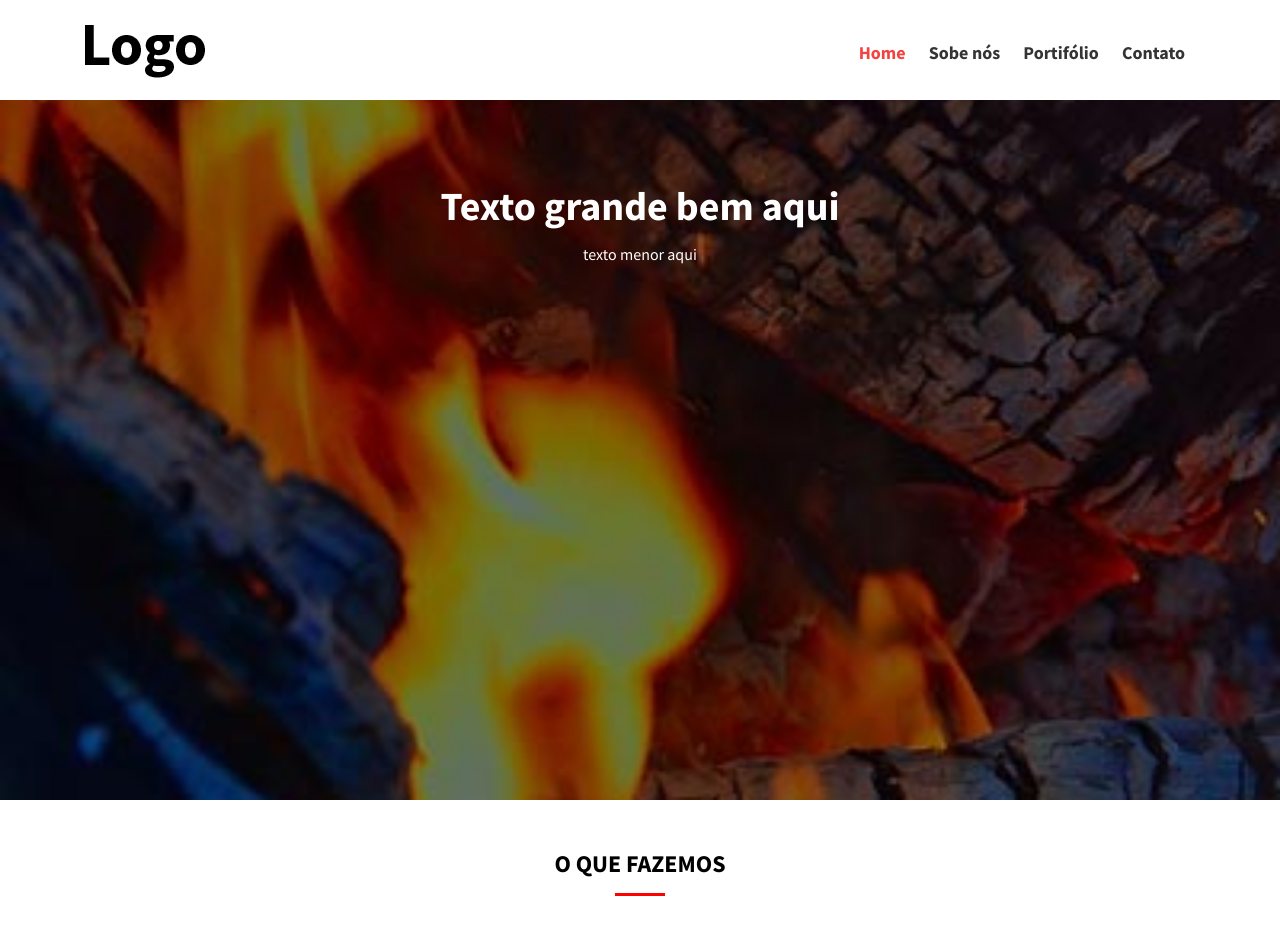
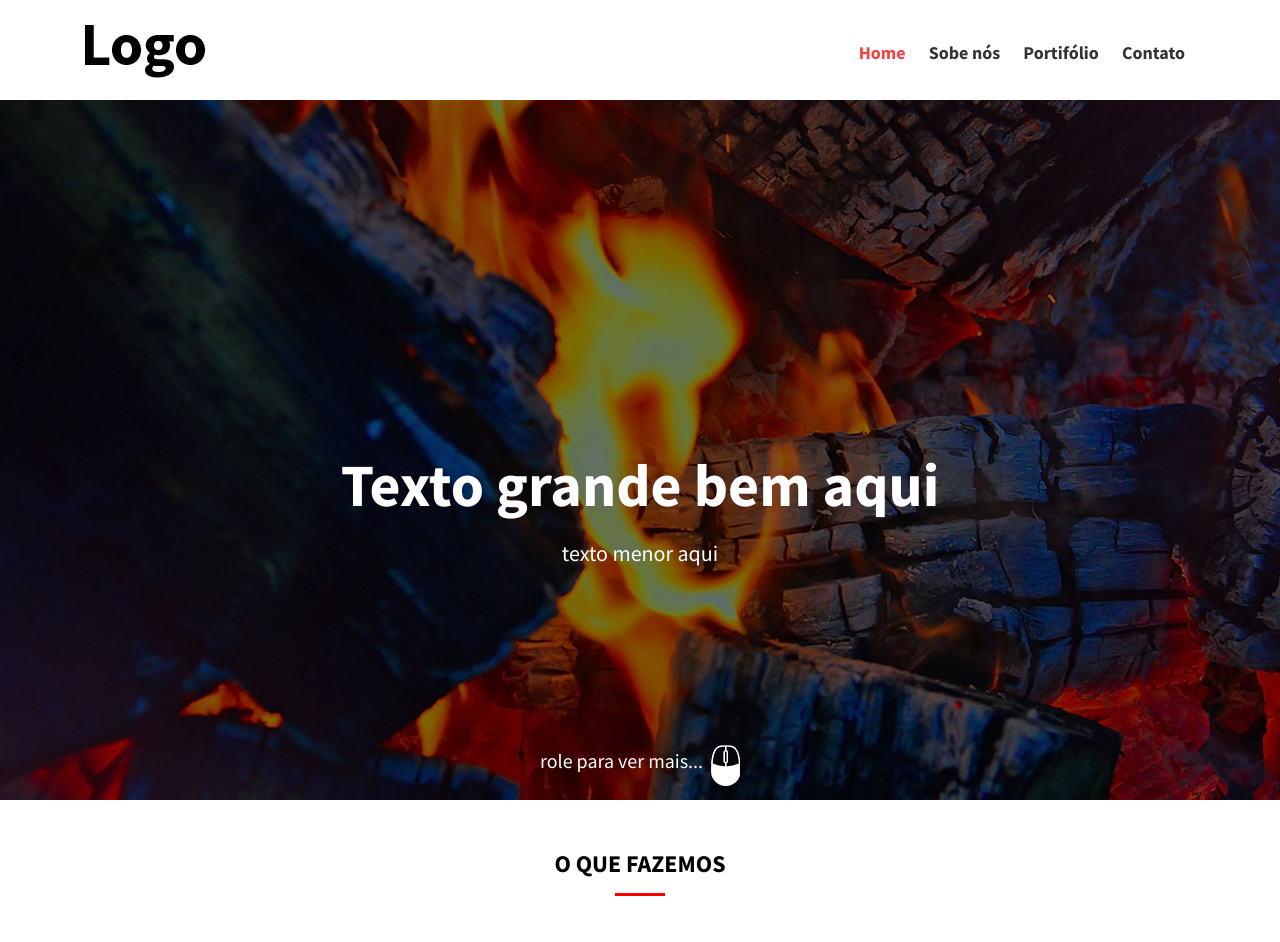
Before and after one commit to leosouza-dev/mobile-first, a PHP site: page / in a window 1280 px wide. Shown: the top 942 px of the page. Run offline with PHP 8.4, Linux system fonts and the light colour scheme.

Commit message:
Cabeçalho principal da index finalizado

```diff
--- a/css/style.css
+++ b/css/style.css
@@ -504,7 +504,8 @@ body {
         display: none; } }
   .menu-principal__lista {
     padding: 0;
-    list-style: none; }
+    list-style: none;
+    transition: all 200ms ease-out; }
     @media (min-width: 768px) {
       .menu-principal__lista li {
         display: inline-block;
@@ -515,7 +516,9 @@ body {
     color: #343434;
     margin-bottom: 10px;
     display: block;
-    font-size: 18px; }
+    font-size: 18px;
+    height: 20px;
+    transition: all 200ms ease-out; }
   .menu-principal__item--atual {
     color: #f44242; }
   @media (max-width: 767px) {
@@ -584,17 +587,40 @@ body {
   text-align: center;
   padding: 50px 0;
   padding-top: 150px; }
+  .cabecalho-home__titulo {
+    font-size: 40px;
+    margin-bottom: 0;
+    font-weight: bold; }
+  .cabecalho-home__role {
+    display: none; }
+  @media (min-width: 768px) {
+    .cabecalho-home {
+      background-image: url(../img/cabecalho-home-bg-md.jpg); } }
   @media (min-width: 992px) {
     .cabecalho-home {
-      height: 100vh; } }
-
-.cabecalho-home__titulo {
-  font-size: 40px;
-  margin-bottom: 0;
-  font-weight: bold; }
-
-.cabecalho-home__role {
-  display: none; }
+      height: 100vh; }
+      .cabecalho-home__titulo {
+        font-size: 60px;
+        margin-top: 300px; }
+      .cabecalho-home__subtitulo {
+        font-size: 22px; }
+      .cabecalho-home__role {
+        position: absolute;
+        background: url(../img/icone-mouse.png) no-repeat center right;
+        display: block;
+        color: #FFF;
+        left: 50%;
+        bottom: 10px;
+        height: 50px;
+        width: 200px;
+        text-align: left;
+        font-size: 20px;
+        text-decoration: none;
+        line-height: 42px;
+        margin-left: -100px; } }
+  @media (min-width: 1200px) {
+    .cabecalho-home {
+      background-image: url(../img/cabecalho-home-bg-xl.jpg); } }
 
 /* lista de serviços */
 .home__titulo {
--- a/sass/components/_menu-principal.scss
+++ b/sass/components/_menu-principal.scss
@@ -37,6 +37,7 @@
                 margin: 0 10px;
             }
         }
+        transition: all 200ms ease-out;
     }
 
     &__item{
@@ -46,6 +47,8 @@
         margin-bottom: 10px;
         display: block;
         font-size: 18px;
+        height: 20px;
+        transition: all 200ms ease-out;
     }
 
     &__item--atual{
--- a/sass/pages/_pagina-inicial.scss
+++ b/sass/pages/_pagina-inicial.scss
@@ -6,20 +6,53 @@
     padding: 50px 0;
     padding-top: 150px;
 
+    &__titulo{
+        font-size: 40px;
+        margin-bottom: 0;
+        font-weight: bold;
+    }
+
+    &__role{
+        display: none;
+    }
+
+
+    @media(min-width: $breackpoint-md){
+        background-image: url(../img/cabecalho-home-bg-md.jpg);
+    }
+
     @media(min-width: $breackpoint-lg){
         height: 100vh;
+        &__titulo{
+            font-size: 60px;
+            margin-top: 300px;
+        }
+        &__subtitulo{
+            font-size: 22px;
+        }
+        &__role{
+            position: absolute;
+            background: url(../img/icone-mouse.png) no-repeat center right;
+            display: block;
+            color: #FFF;
+            left: 50%;
+            bottom: 10px;
+            height: 50px;
+            width: 200px;
+            text-align: left;
+            font-size: 20px;
+            text-decoration: none;
+            line-height: 42px;
+            margin-left: -100px;
+        }
+    }
+
+    @media(min-width: $breackpoint-xl){
+        background-image: url(../img/cabecalho-home-bg-xl.jpg);
     }
 }
 
-.cabecalho-home__titulo{
-    font-size: 40px;
-    margin-bottom: 0;
-    font-weight: bold;
-}
 
-.cabecalho-home__role{
-    display: none;
-}
 
 /* lista de serviços */
 
```
